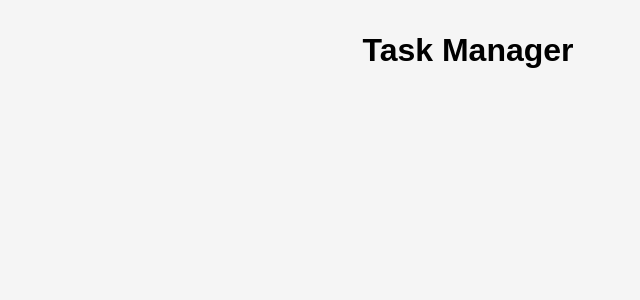
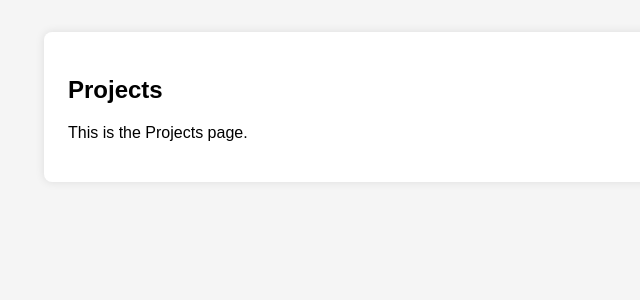
Before and after one commit to sofware-II/Laboratorio-4, a React (Create React App) app in the folder frontend-reactjs/: page / in a window 1280 px wide. Shown: the top 300 px of the page, without its empty margins (172-812 px from the left). Built offline with nearby package versions, Linux system fonts and the light colour scheme.

Commit message:
add routing and create project/tasks pages

```diff
--- a/frontend-reactjs/src/App.js
+++ b/frontend-reactjs/src/App.js
@@ -1,9 +1,16 @@
+import React from 'react';
+import { BrowserRouter as Router, Routes, Route } from 'react-router-dom';
+import ProjectsPage from './pages/ProjectsPage.js';
+import TasksPage from './pages/TasksPage';
 
 function App() {
   return (
-    <div>
-      <h1>Task Manager</h1>
-    </div>
+    <Router>
+      <Routes>
+        <Route path="/" element={<ProjectsPage />} />
+        <Route path="/projects/:projectId/tasks" element={<TasksPage />} />
+      </Routes>
+    </Router>
   );
 }
 
--- /dev/null
+++ b/frontend-reactjs/src/pages/ProjectsPage.js
@@ -0,0 +1,12 @@
+import React from 'react';
+
+const ProjectsPage = () => {
+  return (
+    <div className="container">
+      <h2>Projects</h2>
+      <p>This is the Projects page.</p>
+    </div>
+  );
+};
+
+export default ProjectsPage;
--- /dev/null
+++ b/frontend-reactjs/src/pages/TasksPage.js
@@ -0,0 +1,15 @@
+import React from 'react';
+import { useParams } from 'react-router-dom';
+
+const TasksPage = () => {
+  const { projectId } = useParams();
+
+  return (
+    <div className="container">
+      <h2>Tasks for Project {projectId}</h2>
+      <p>This is the Tasks page.</p>
+    </div>
+  );
+};
+
+export default TasksPage;
--- a/frontend-reactjs/src/styles.css
+++ b/frontend-reactjs/src/styles.css
@@ -8,3 +8,12 @@ h1 {
   text-align: center;
   margin-top: 2rem;
 }
+
+.container {
+  max-width: 800px;
+  margin: 2rem auto;
+  background: white;
+  padding: 1.5rem;
+  border-radius: 8px;
+  box-shadow: 0 0 10px rgba(0, 0, 0, 0.1);
+}
```
